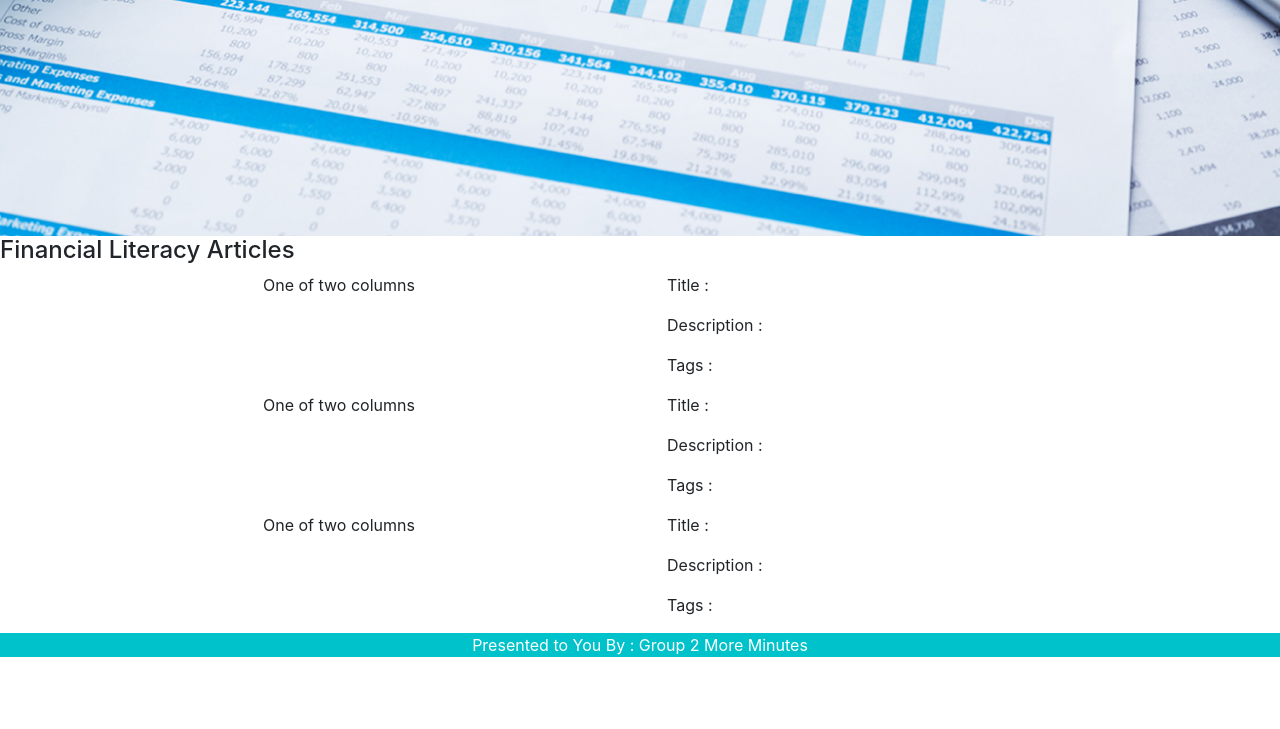
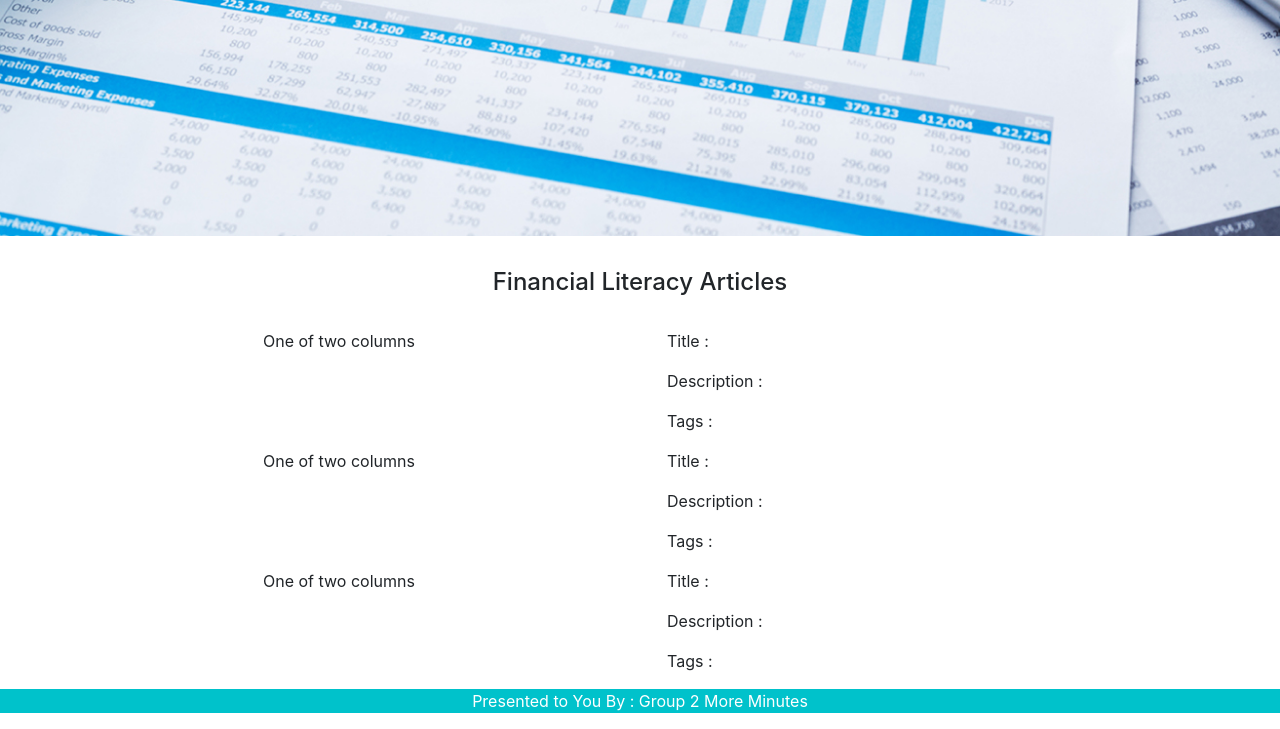
Before and after one commit to tankokkeong/HLBCYHI2021, a PHP site: page /home.php in a window 1280 px wide. Shown: the part 674-1403 px from the top of the page. Before the commit the page ends 1331 px from the top, so only its background shows below. Run offline with PHP 8.4, Linux system fonts and the light colour scheme; some libraries are stand-ins or nearby versions.

Commit message:
Style issue

```diff
--- a/home.php
+++ b/home.php
@@ -17,7 +17,9 @@
 
     <div class="body-content">
         <div class="articles-body">
-            <img class="article-body-img" src="images/homepage-img.jpg" alt="home">
+            <div class="article-body-img">
+                <img class="article-img" src="images/homepage-img.jpg" alt="home">
+            </div>
             <div class="articles-header">
                 <h4>Financial Literacy Articles</h4>
             </div>
--- a/style/style.css
+++ b/style/style.css
@@ -4,8 +4,8 @@
 }
 
 .body-content{
-    min-width: 100vw;
     min-height:100vh;
+    position:relative;
 }
 
 .bg-nav{
@@ -37,11 +37,21 @@
 }
 
 .articles-body{
+
+}
+
+.article-body-img{
+    width: 100vw;
+}
+
+.article-img{
     width: 100%;
 }
 
-.article-body-img{
-    width: 100%;
+.articles-header{
+    margin-top: 2.5%;
+    margin-bottom: 2.5%;
+    text-align: center;
 }
 
 .footer {
```
